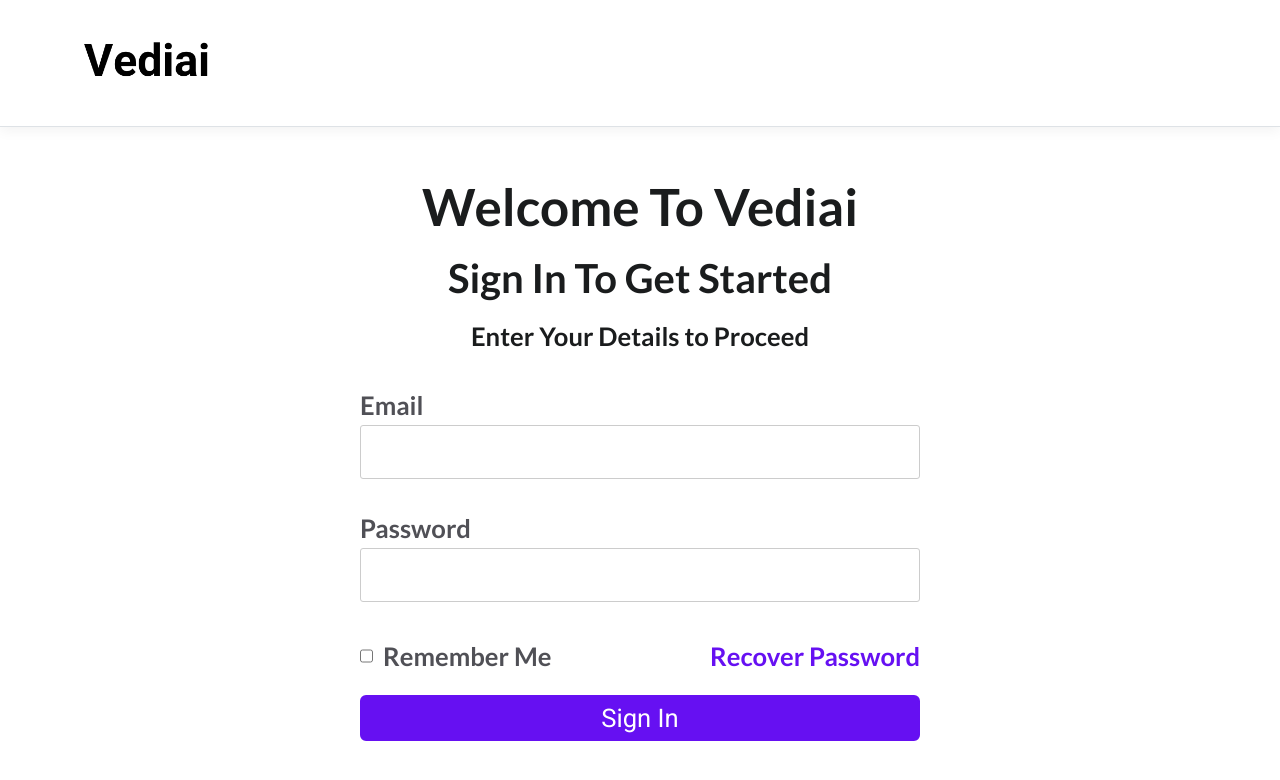
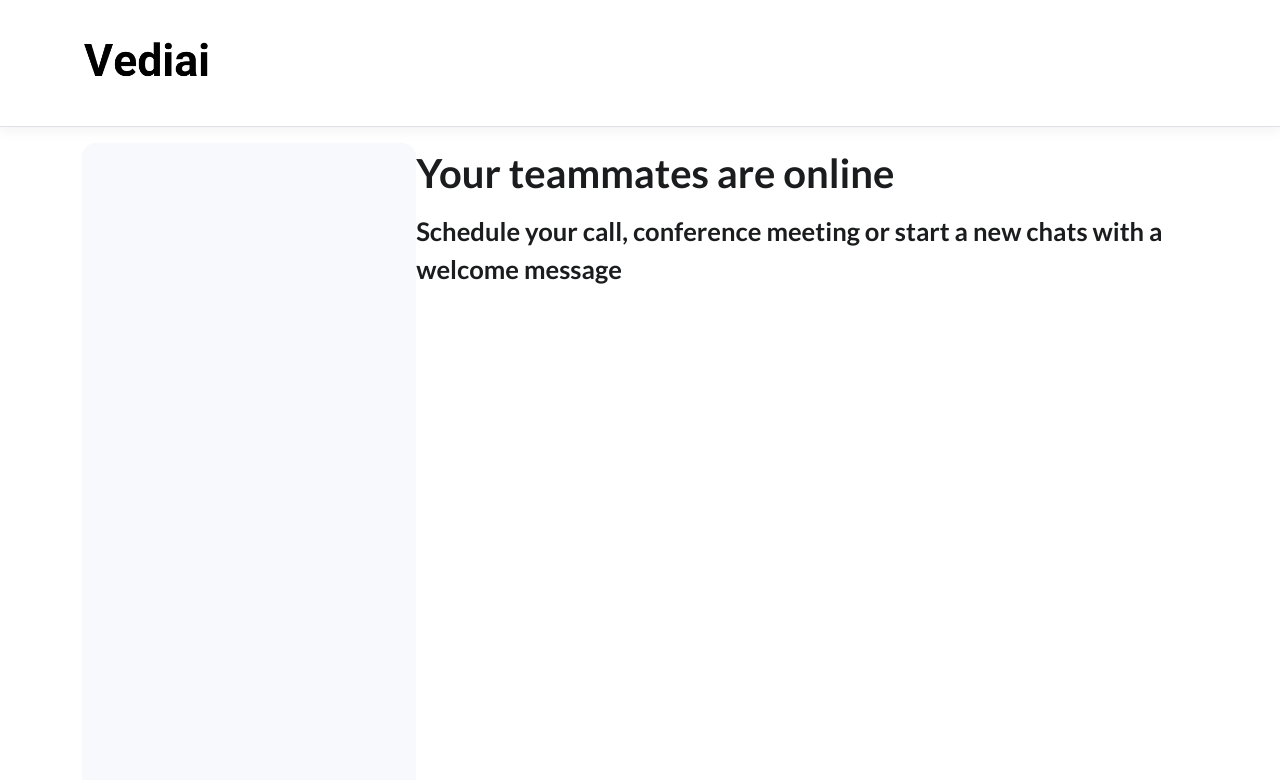
Before and after one commit to lpattersonn/app.vediai, a React (Create React App) app in the folder app.vediai/ClientApp/: page / in a window 1280 px wide. Shown: the top 780 px of the page. Built offline with nearby package versions, Linux system fonts and the light colour scheme.

Commit message:
docs: update dashboard

```diff
--- a/app.vediai/ClientApp/src/AppRoutes.js
+++ b/app.vediai/ClientApp/src/AppRoutes.js
@@ -1,21 +1,16 @@
-import { Counter } from "./components/Counter";
-import { FetchData } from "./components/FetchData";
-import { Home } from "./components/Home";
+import React from "react";
 import { Signin } from "./components/Signin";
+import { Dashboard } from "./components/Dashboard/Dashboard";
 
 const AppRoutes = [
   {
     index: true,
-    element: <Signin />
+    element: <Dashboard />,
   },
   {
-    path: '/counter',
-    element: <Counter />
+    index: false,
+    element: <Signin />,
   },
-  {
-    path: '/fetch-data',
-    element: <FetchData />
-  }
 ];
 
 export default AppRoutes;
--- a/app.vediai/ClientApp/src/components/Counter.js
+++ /dev/null
@@ -1,31 +0,0 @@
-import React, { Component } from 'react';
-
-export class Counter extends Component {
-  static displayName = Counter.name;
-
-  constructor(props) {
-    super(props);
-    this.state = { currentCount: 0 };
-    this.incrementCounter = this.incrementCounter.bind(this);
-  }
-
-  incrementCounter() {
-    this.setState({
-      currentCount: this.state.currentCount + 1
-    });
-  }
-
-  render() {
-    return (
-      <div>
-        <h1>Counter</h1>
-
-        <p>This is a simple example of a React component.</p>
-
-        <p aria-live="polite">Current count: <strong>{this.state.currentCount}</strong></p>
-
-        <button className="btn btn-primary" onClick={this.incrementCounter}>Increment</button>
-      </div>
-    );
-  }
-}
--- /dev/null
+++ b/app.vediai/ClientApp/src/components/Dashboard/Dashboard.css
@@ -0,0 +1,10 @@
+.dashboard-main--body {
+  display: flex;
+  flex-direction: row;
+}
+.dashboard-main--body-profile {
+  width: 409px;
+  height: 752px;
+  border-radius: 14px;
+  background: #f8f9fc;
+}/*# sourceMappingURL=Dashboard.css.map */
--- /dev/null
+++ b/app.vediai/ClientApp/src/components/Dashboard/Dashboard.js
@@ -0,0 +1,27 @@
+import React from "react";
+import "./Dashboard.css";
+
+export function Dashboard() {
+  return (
+    <section className='dashboard'>
+      <div className='dashboard-main'>
+        <div className='dashboard-main--nav'></div>
+        <div className='dashboard-main--body'>
+          <div className='dashboard-main--body-profile'></div>
+          <div className='dashboard-main--body-profile-second'>
+            <div className='dashboard-main--body-profile-second-banner'>
+              <div className='dashboard-main--body-profile-second-banner-text'>
+                <h2>Your teammates are online</h2>
+                <p>
+                  Schedule your call, conference meeting or start a new chats
+                  with a welcome message
+                </p>
+              </div>
+              <div className='dashboard-main--body-profile-second-banner-image'></div>
+            </div>
+          </div>
+        </div>
+      </div>
+    </section>
+  );
+}
--- /dev/null
+++ b/app.vediai/ClientApp/src/components/Dashboard/Dashboard.scss
@@ -0,0 +1,20 @@
+.dashboard {
+  &-main {
+    &--nav {
+    }
+    &--body {
+      display: flex;
+      flex-direction: row;
+      &-profile {
+        width: 409px;
+        height: 752px;
+        border-radius: 14px;
+        background: #f8f9fc;
+      }
+      &-profile-second {
+      }
+      &-profile-second-banner {
+      }
+    }
+  }
+}
--- a/app.vediai/ClientApp/src/components/FetchData.js
+++ /dev/null
@@ -1,59 +0,0 @@
-import React, { Component } from 'react';
-
-export class FetchData extends Component {
-  static displayName = FetchData.name;
-
-  constructor(props) {
-    super(props);
-    this.state = { forecasts: [], loading: true };
-  }
-
-  componentDidMount() {
-    this.populateWeatherData();
-  }
-
-  static renderForecastsTable(forecasts) {
-    return (
-      <table className="table table-striped" aria-labelledby="tableLabel">
-        <thead>
-          <tr>
-            <th>Date</th>
-            <th>Temp. (C)</th>
-            <th>Temp. (F)</th>
-            <th>Summary</th>
-          </tr>
-        </thead>
-        <tbody>
-          {forecasts.map(forecast =>
-            <tr key={forecast.date}>
-              <td>{forecast.date}</td>
-              <td>{forecast.temperatureC}</td>
-              <td>{forecast.temperatureF}</td>
-              <td>{forecast.summary}</td>
-            </tr>
-          )}
-        </tbody>
-      </table>
-    );
-  }
-
-  render() {
-    let contents = this.state.loading
-      ? <p><em>Loading...</em></p>
-      : FetchData.renderForecastsTable(this.state.forecasts);
-
-    return (
-      <div>
-        <h1 id="tableLabel">Weather forecast</h1>
-        <p>This component demonstrates fetching data from the server.</p>
-        {contents}
-      </div>
-    );
-  }
-
-  async populateWeatherData() {
-    const response = await fetch('weatherforecast');
-    const data = await response.json();
-    this.setState({ forecasts: data, loading: false });
-  }
-}
```
Also changed, not shown: 1 other file (tests, documents, lock files or other folders).
